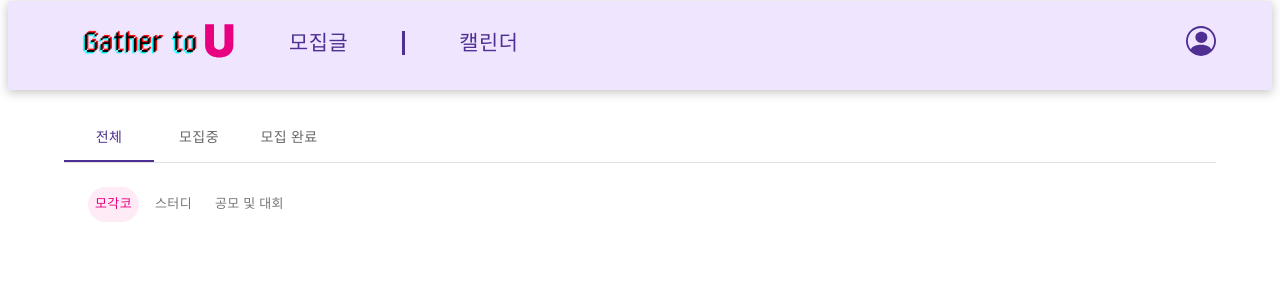
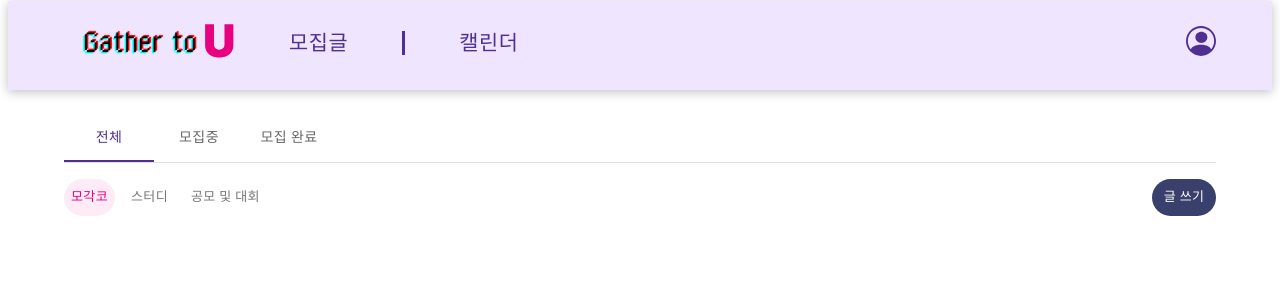
Before and after one commit to dyeon-dev/Gather_To_U, a React (Create React App) app: page / in a window 1280 px wide. Shown: the top 300 px of the page. Built offline with nearby package versions, Linux system fonts and the light colour scheme.

Commit message:
feat: write new post button

```diff
--- a/src/components/common/Tabs/Tab.js
+++ b/src/components/common/Tabs/Tab.js
@@ -1,8 +1,6 @@
 import * as React from "react";
 import PropTypes from "prop-types";
-import Tabs from "@mui/material/Tabs";
-import Tab from "@mui/material/Tab";
-import Box from "@mui/material/Box";
+import { Button, Tabs, Tab, Box } from "@mui/material";
 import GatherToggleButton from "../ToggleButton/GatherToggleButton";
 
 function CustomTabPanel(props) {
@@ -54,7 +52,19 @@ export default function BasicTabs() {
           <Tab label="모집 완료" {...a11yProps(2)} />
         </Tabs>
       </Box>
-      <GatherToggleButton />
+      <Box sx={{ display: "flex", justifyContent: "space-between", mt: 2 }}>
+        <GatherToggleButton />
+        <Button
+          size="small"
+          sx={{
+            color: "white",
+            backgroundColor: "#38406B",
+            borderRadius: 20,
+          }}
+        >
+          글 쓰기
+        </Button>
+      </Box>
       <CustomTabPanel value={value} index={0}></CustomTabPanel>
       <CustomTabPanel value={value} index={1}></CustomTabPanel>
       <CustomTabPanel value={value} index={2}></CustomTabPanel>
--- a/src/components/common/ToggleButton/GatherToggleButton.js
+++ b/src/components/common/ToggleButton/GatherToggleButton.js
@@ -11,7 +11,6 @@ const StyledToggleButtonGroup = styled(ToggleButtonGroup)(({ theme }) => ({
     marginRight: 10,
     border: 0,
     borderRadius: 20,
-    height: 35,
   },
 }));
 
@@ -25,8 +24,6 @@ function GatherToggleButton() {
   };
 
   return (
-    <div>
-      <Container maxWidth="lg" sx={{ mt: 3 }}>
     <StyledToggleButtonGroup
       size="small"
       value={gatheringType}
@@ -44,8 +41,6 @@ function GatherToggleButton() {
         공모 및 대회
       </ToggleButton>
     </StyledToggleButtonGroup>
-      </Container>
-    </div>
   );
 }
 
```
Lines whose indentation alone changed are shown as unchanged.
